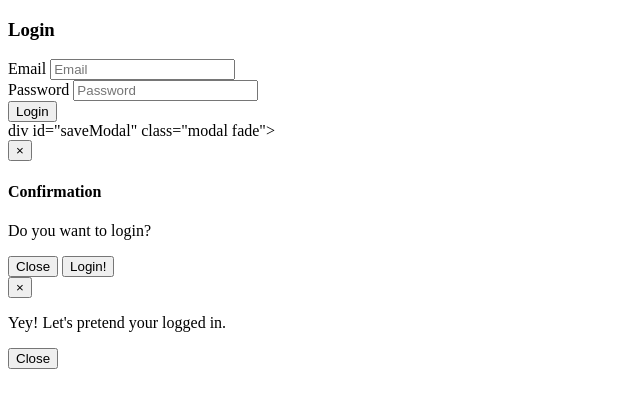
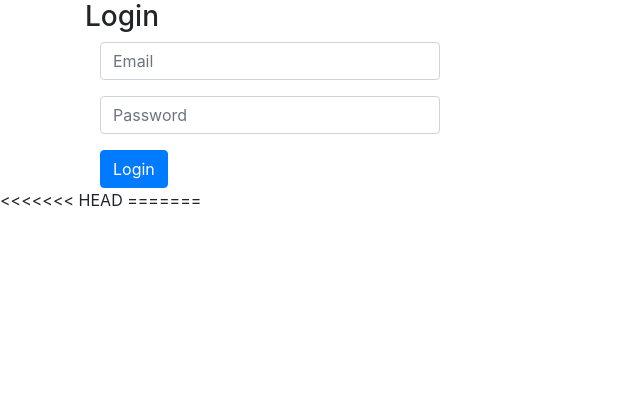
Before and after one commit to bryandevera62/STD-CSSjQuery, a plain HTML site: page index.html in a window 1280 px wide. Shown: the whole page, without its empty margins (0-640 px from the left). Drawn offline with nearby package versions, Linux system fonts and the light colour scheme.

Commit message:
Update index.html

```diff
--- a/index.html
+++ b/index.html
@@ -1,40 +1,36 @@
 <!DOCTYPE html>
 <html lang="en">
 <head>
-
-  <meta charset="UTF-8">
+	<meta charset="UTF-8">
 	<title>Awesome Document</title>
 
-  <link rel="stylesheet" href="css/
-  bootstrap.main.css">
-  <script src="http://ajax.googleapis.com/ajax/libs/jquery/1.12.4/jquery.min.js"></script>
+  <link rel="stylesheet" href="css/bootstrap.min.css">
+  <script src="https://ajax.googleapis.com/ajax/libs/jquery/1.12.4/jquery.min.js"></script>
 
-  <script src="[css/bootstrap.min.js"></script>
+  <script src="[css/bootstrap.min.js]"></script>
 </head>
 <body>
 <div class="container">
- <form>
+
+<form>
   <h3>Login</h3>
-  <div>
-    <label for="inputEmail">Email</label>
-    <input type="email" id="inputEmail" placeholder="Email">
+  <div class="form-group">
+    <div class="col-md-4">
+    <input type="email" class="form-control" id="inputEmail" placeholder="Email">
+    </div>
   </div>
-  <div>
-    <label for="inputPassword">Password</label>
-    <input type="password" id="inputPassword" placeholder="Password">
+
+  <div class="form-group">
+    <div class="col-md-4">
+    <input type="password" class="form-control" id="inputPassword" placeholder="Password">
+    </div>
   </div>
-  <div>
 
+  <div class="col-md-4">
+    <button type="submit" class="btn btn-primary">Login</button>
   </div>
-  <button type="submit">Login</button>
-</div>
 </form>
-
-
-</div>
-</body>
-</html>
-div id="saveModal" class="modal fade">
+<div id="saveModal" class="modal fade">
   <div class="modal-dialog">
     <div class="modal-content">
       <div class="modal-header">
@@ -81,3 +77,9 @@ div id="saveModal" class="modal fade">
     })
   });
 </script>
+</div>
+</body>
+<<<<<<< HEAD
+</html>
+=======
+</html>
```
